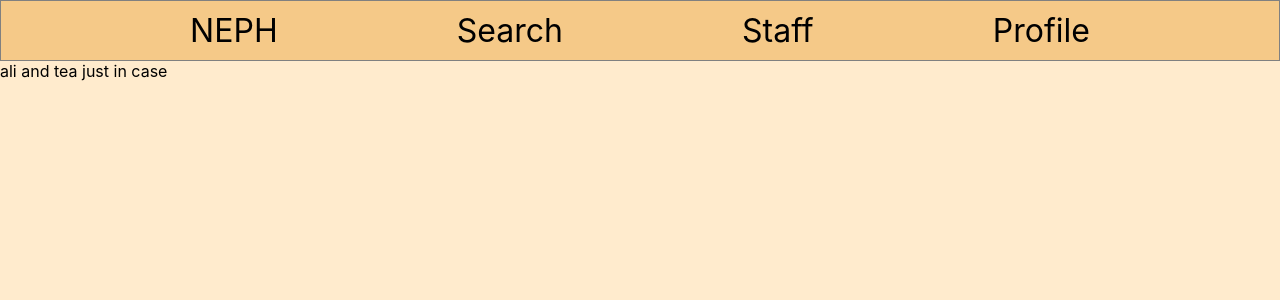
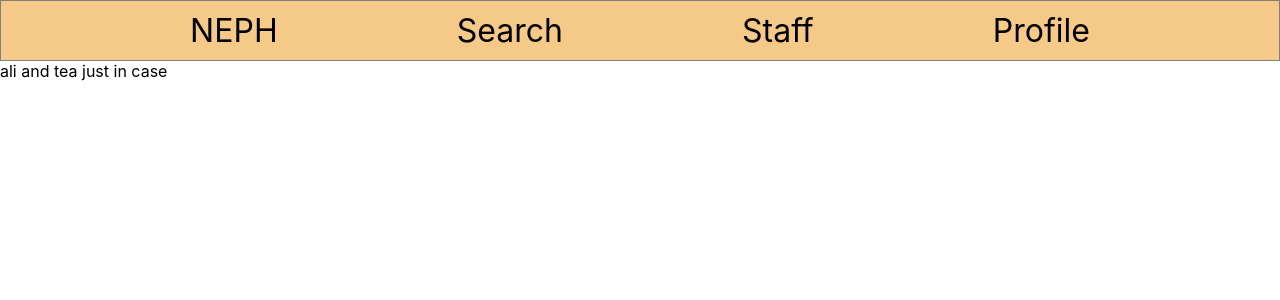
Before and after one commit to ericcnguyen04/neph-company, a React (Create React App) app: page / in a window 1280 px wide. Shown: the top 300 px of the page. Built offline with nearby package versions, Linux system fonts and the light colour scheme.

Commit message:
simplified

```diff
--- a/src/App.js
+++ b/src/App.js
@@ -9,12 +9,8 @@ import Navbar from './Components/partials/Navbar';
 function App() {
   return (
     <Router>
-
-      <div className='App'>
-        <Navbar />
-
-        ali and tea just in case
-      </div>
+      <Navbar />
+      ali and tea just in case
     </Router>
   );
 }
```
